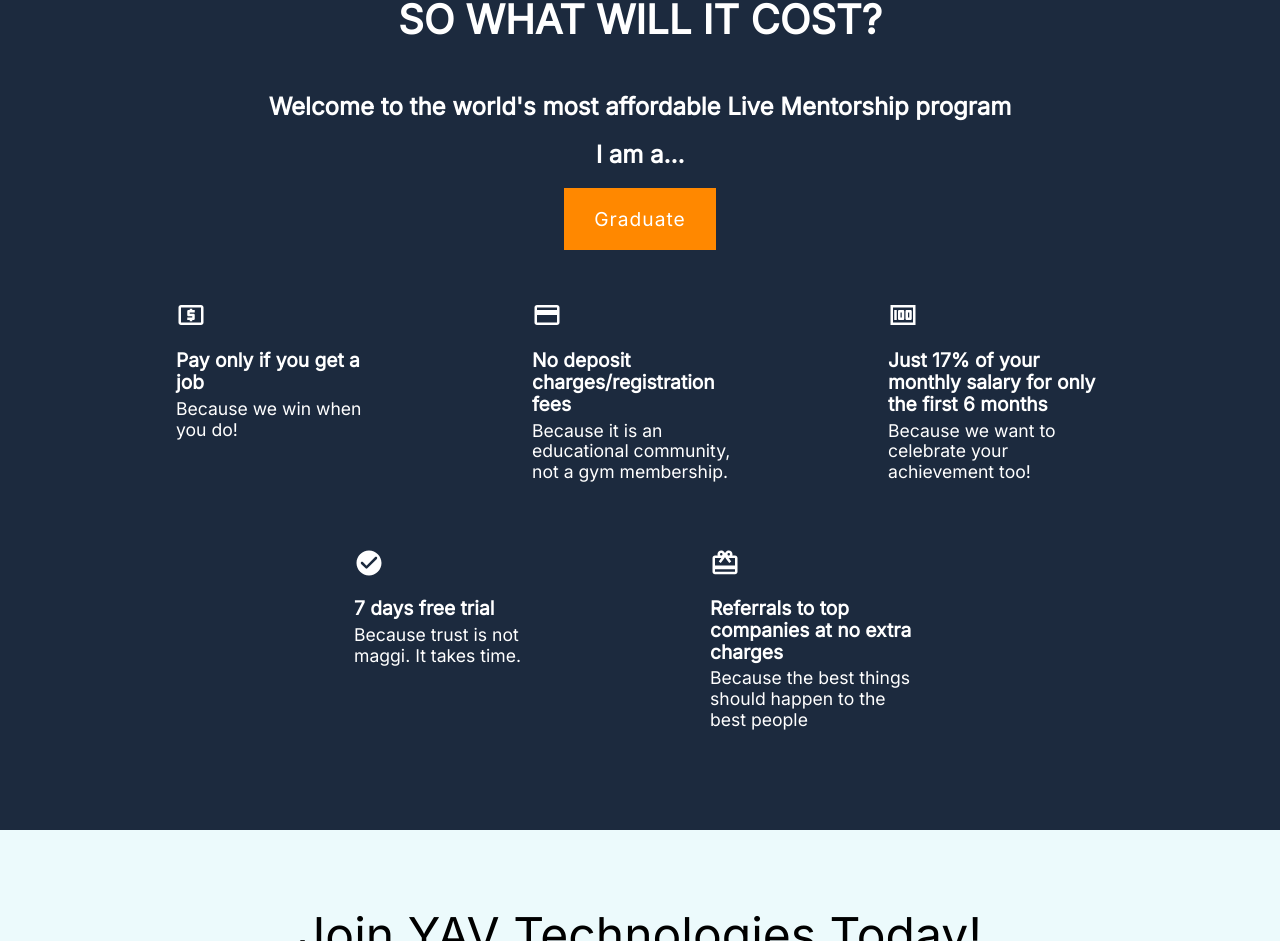
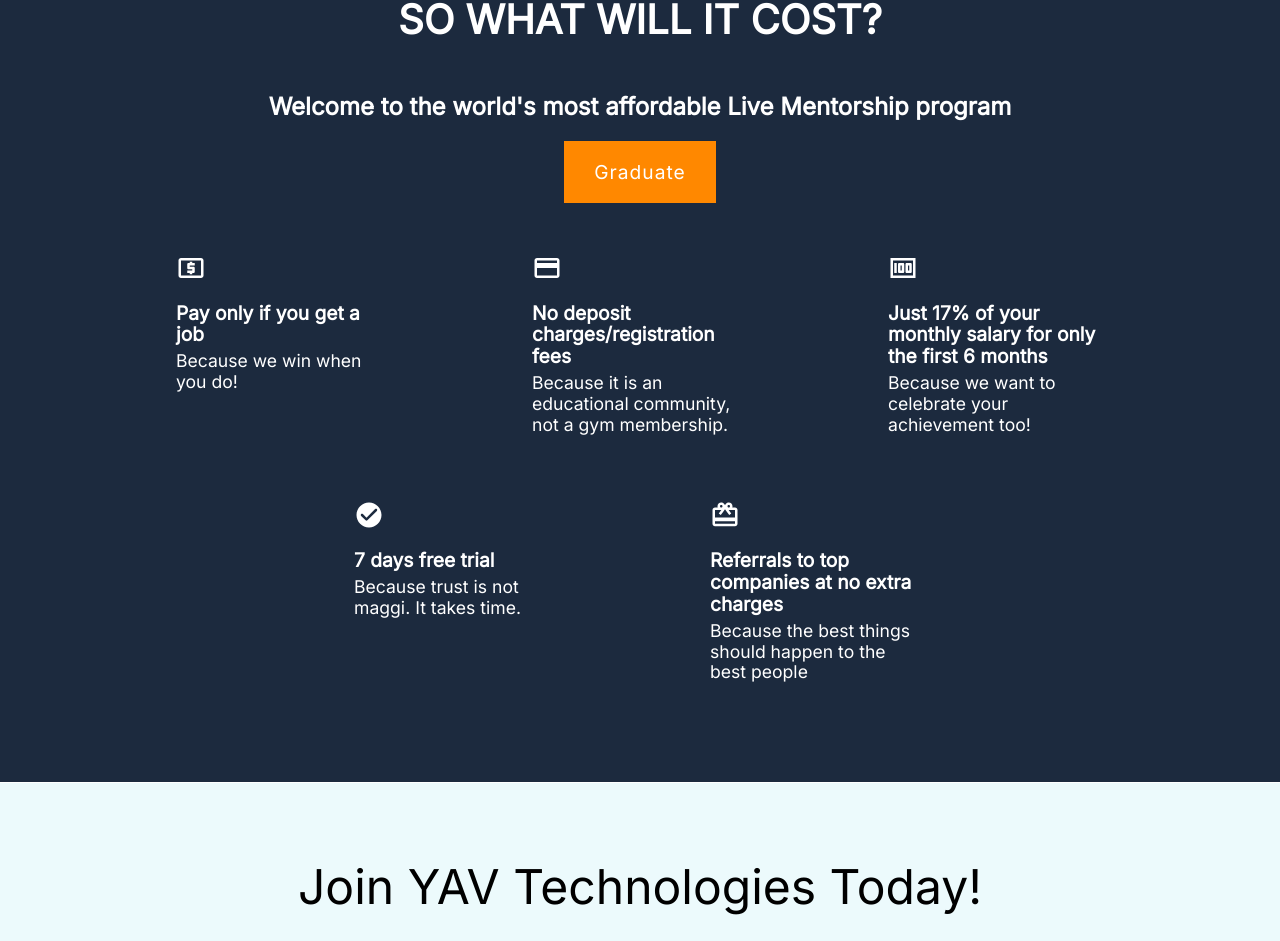
Before and after one commit to gaurangpateriya/gaurangpateriya.github.iofff, a React (Create React App) app: page / in a window 1280 px wide. Shown: the part 4245-5186 px from the top of the page. Built offline with nearby package versions, Linux system fonts and the light colour scheme.

Commit message:
added the changes for te graduate button

```diff
--- a/src/components/AboutUs/PaymentStructure.js
+++ b/src/components/AboutUs/PaymentStructure.js
@@ -24,7 +24,7 @@
                         <ScrollAnimation animateOnce animateIn='bounceInLeft' className='what-will-it-cost-div'>
                             <h2>SO WHAT WILL IT COST?</h2>
                             <h4>Welcome to the world's most affordable Live Mentorship program</h4>
-                            <h4>I am a...</h4>
+                            {/* <h4>I am a...</h4> */}
                             <div className='btns-div'>
                                 <button type='button' onClick={() => setCostStructure("graduate")} className={costStructure === 'graduate' ? 'active' : ""} >Graduate</button>
                                 {/* <button type='button' onClick={() => setCostStructure("student")} className={costStructure === 'student' ? 'active' : ""}>Student</button> */}
```
